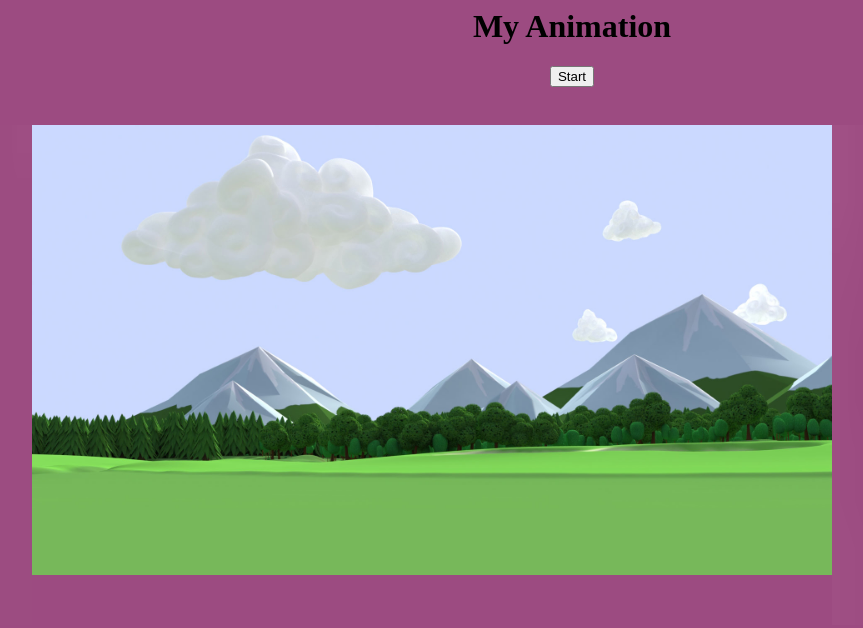
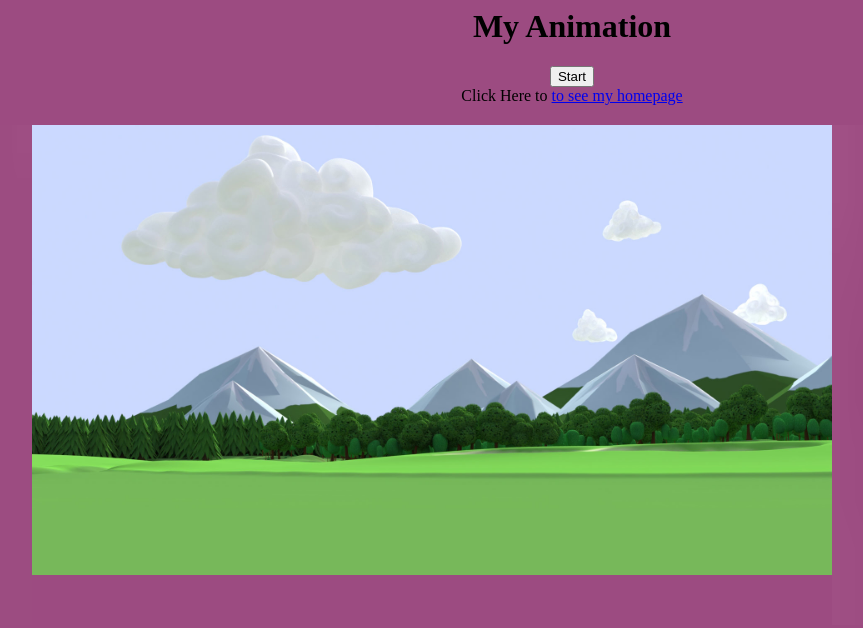
Before and after one commit to p2cristofalo23/myWebSite, a plain HTML site: page anim1.html in a window 1280 px wide. Shown: the whole page, without its empty margins (68-931 px from the left). Drawn offline with Linux system fonts and the light colour scheme.

Commit message:
Add files via upload

```diff
--- a/anim1.html
+++ b/anim1.html
@@ -21,6 +21,7 @@ function beginAnim()
 </head>
 <body bgcolor = "#9C4B81">
 <center>
+
 <h1>My Animation</h1>
 
 <input type = "button" value = "Start" onClick="beginAnim()"/> </center>
@@ -39,4 +40,7 @@ function beginAnim()
 
 
 </body>
+<center>
+
 </html>
+Click Here to <a href="index.html"> to see my homepage </a>
```
Also changed, not shown: loopTester.html (+1 -0 lines), madLibStarter.html (+3 -0 lines), magic8ball.html (+2 -0 lines).
